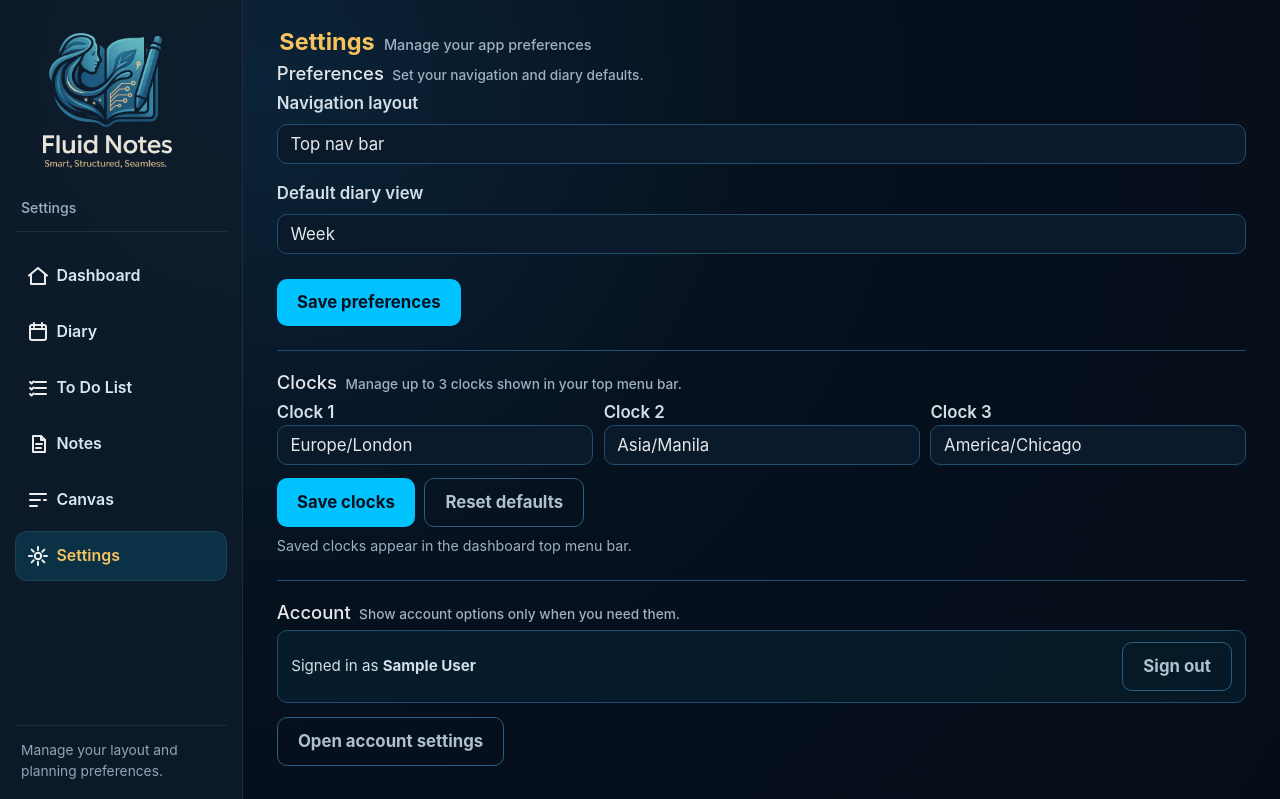
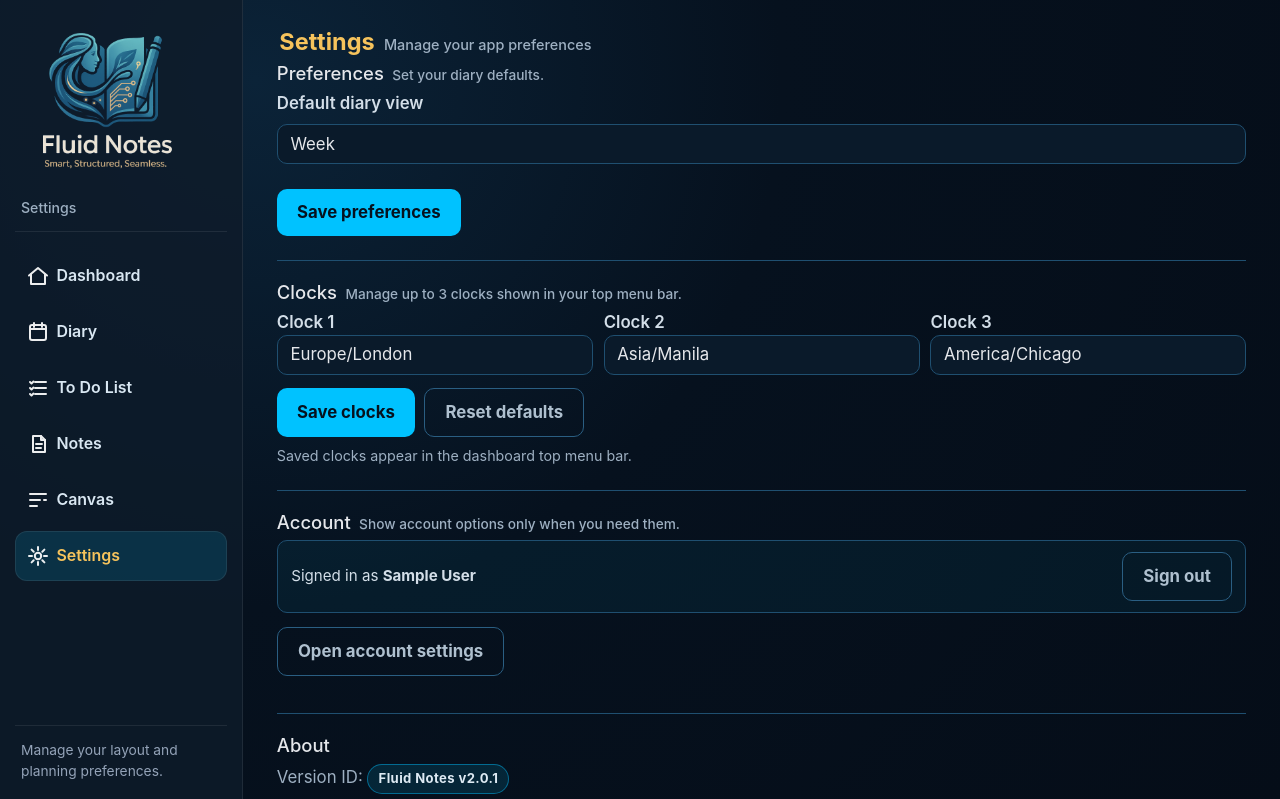
Before and after one commit to mcevoycd/calendar_project, a Django app: page /settings/ in a window 1280 px wide. Shown: the top 799 px of the page. Run offline with Django 5.2, Linux system fonts and the light colour scheme; the visitor is signed in with stand-in values (Sample User, id 1); data comes from the database, SQL or seed files in the repository.

Commit message:
Settings update: Navigation view removed from Desktop version

```diff
--- a/dashboard/templates/dashboard/settings.html
+++ b/dashboard/templates/dashboard/settings.html
@@ -1157,22 +1157,12 @@
       </div>
       <section class="panel settings-shell">
         <section class="settings-section" aria-labelledby="preferences-heading">
-          <h2 id="preferences-heading" class="title-inline">Preferences <span class="title-blurb">Set your navigation and diary defaults.</span></h2>
+          <h2 id="preferences-heading" class="title-inline">Preferences <span class="title-blurb">Set your diary defaults.</span></h2>
 
           <form method="post" novalidate>
             {% csrf_token %}
             <input type="hidden" name="form_type" value="update_preferences">
-            <div class="mb-3">
-              <label class="form-label" for="id_nav_layout">Navigation layout</label>
-              {{ settings_form.nav_layout }}
-              {% if settings_form.nav_layout.errors %}
-                <ul class="form-error-list">
-                  {% for error in settings_form.nav_layout.errors %}
-                    <li>{{ error }}</li>
-                  {% endfor %}
-                </ul>
-              {% endif %}
-            </div>
+            {{ settings_form.nav_layout.as_hidden }}
             <div class="mb-4">
               <label class="form-label" for="id_default_diary_view">Default diary view</label>
               {{ settings_form.default_diary_view }}
```
Also changed, not shown: dashboard/tests.py (+14 -0 lines).
